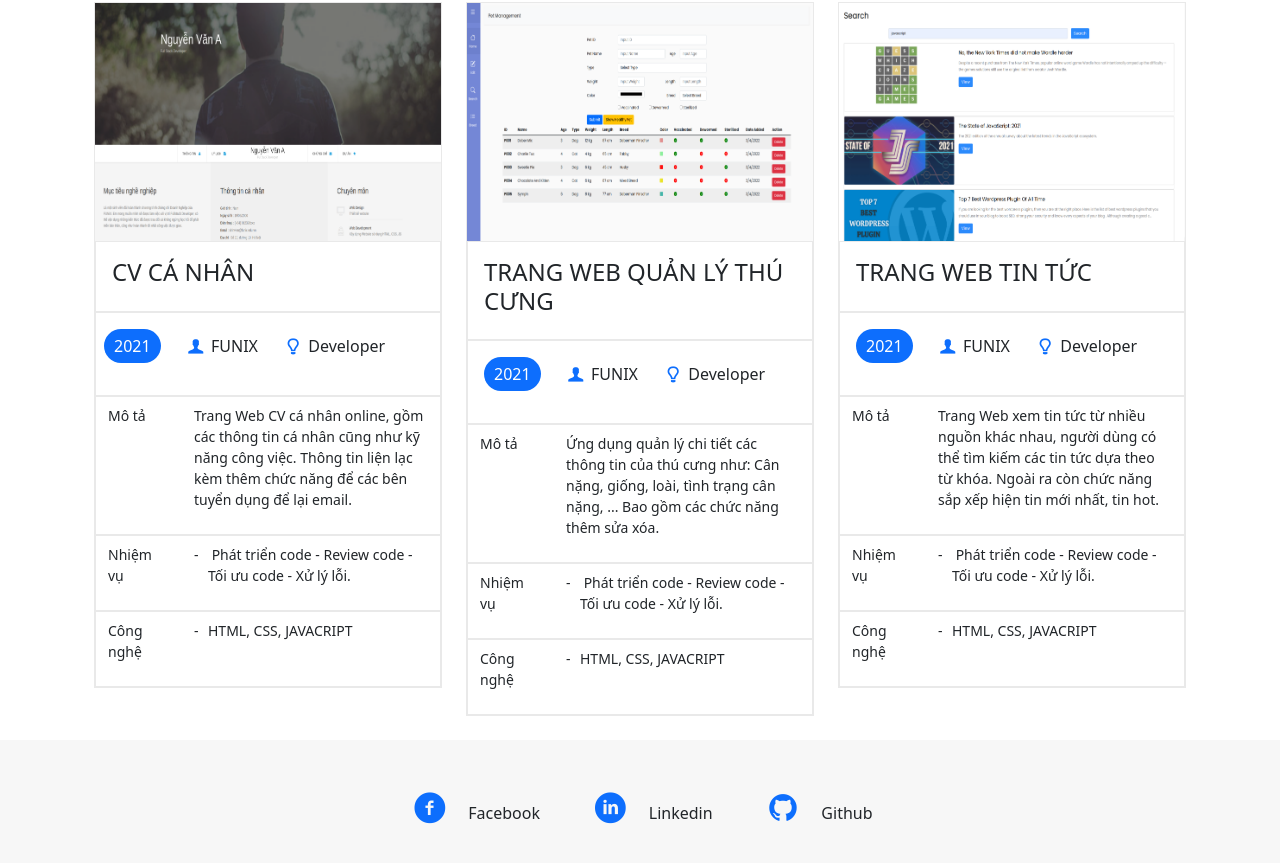
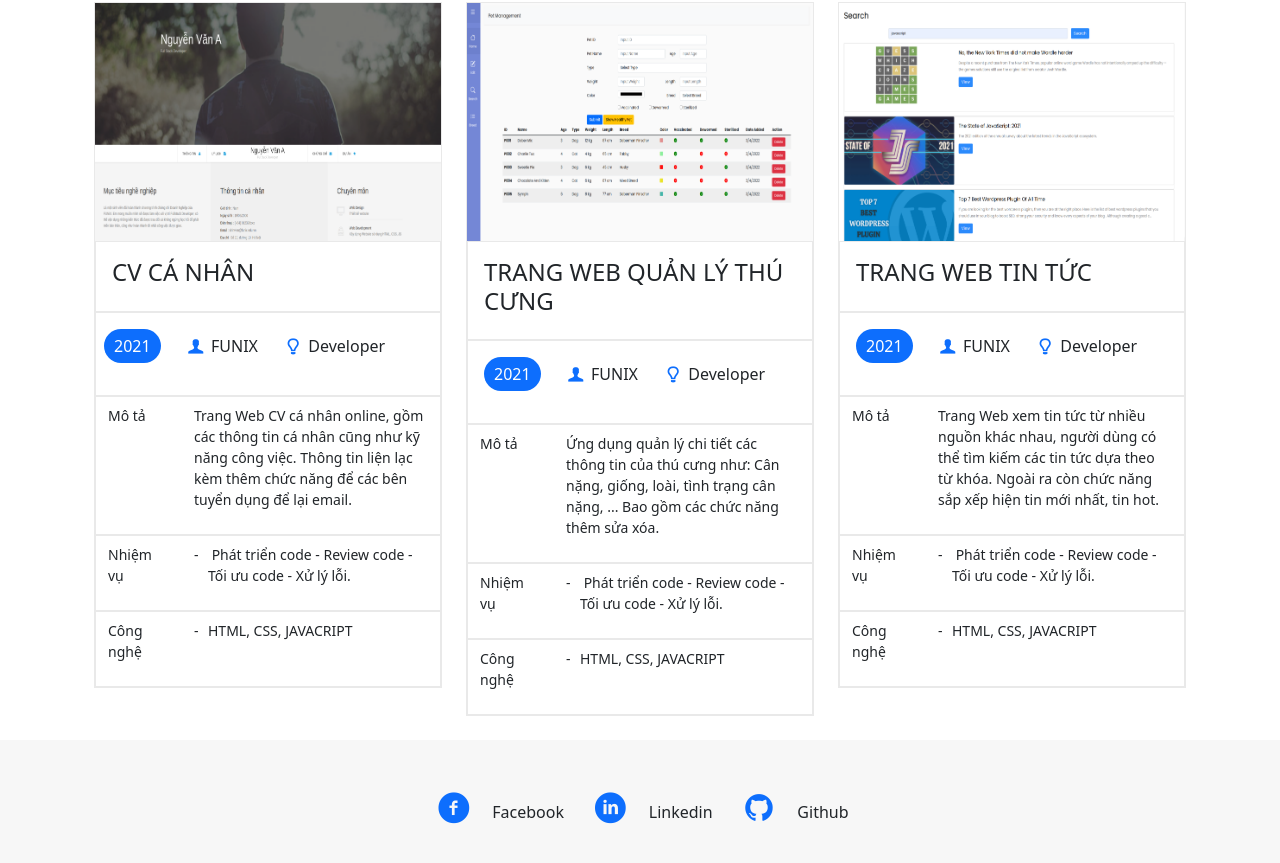
Before and after one commit to Hieulee97/-web101x-assignment-test-03, a plain HTML site: page index.html in a window 1280 px wide. Shown: the part 2777-3640 px from the top of the page. Drawn offline with nearby package versions, Linux system fonts and the light colour scheme.

Commit message:
asm03v1.0(completed version).

```diff
--- a/index.html
+++ b/index.html
@@ -1724,6 +1724,7 @@
     </section>
     <!-- End: Certificate Tablet view-->
     <!-- End: Certificate -->
+    <!-- Begin: Project -->
     <section id="project">
       <div class="container pb-4">
         <h1 class="section-title h3 py-4">Dự án</h1>
@@ -1919,37 +1920,45 @@
         </div>
       </div>
     </section>
-
+    <!-- End: Project -->
+    <!-- Begin: Footer -->
     <footer id="footer" class="bg-grey">
       <div class="container p-5">
-        <div class="d-flex gap-5 justify-content-center align-items-center">
+        <div class="d-flex gap-sm-4 justify-content-center align-items-center">
           <p>
-            <a href="#" class="text-decoration-none text-dark"
+            <a
+              href="#"
+              class="text-decoration-none text-dark d-inline-flex align-items-center"
               ><i
-                class="d-inline-block icon-facebook-circled h2 text-primary pe-3"
+                class="d-inline-block icon-facebook-circled h2 text-primary pe-sm-3"
               ></i
-              >Facebook</a
+              ><span class="d-inline-block">Facebook</span></a
             >
           </p>
           <p>
-            <a href="#" class="text-decoration-none text-dark"
+            <a
+              href="#"
+              class="text-decoration-none text-dark d-inline-flex align-items-center"
               ><i
-                class="d-inline-block icon-linkedin-circled h2 text-primary pe-3"
+                class="d-inline-block icon-linkedin-circled h2 text-primary pe-sm-3"
               ></i
-              >Linkedin</a
+              ><span class="d-inline-block">Linkedin</span></a
             >
           </p>
           <p>
-            <a href="#" class="text-decoration-none text-dark"
+            <a
+              href="#"
+              class="text-decoration-none text-dark d-inline-flex align-items-center"
               ><i
-                class="d-inline-block icon-github-circled h2 text-primary pe-3"
+                class="d-inline-block icon-github-circled h2 text-primary pe-sm-3"
               ></i
-              >Github</a
+              ><span class="d-inline-block">Github</span></a
             >
           </p>
         </div>
       </div>
     </footer>
+    <!-- End: Footer -->
   </body>
   <script src="assets/script/main.js"></script>
 </html>
```
